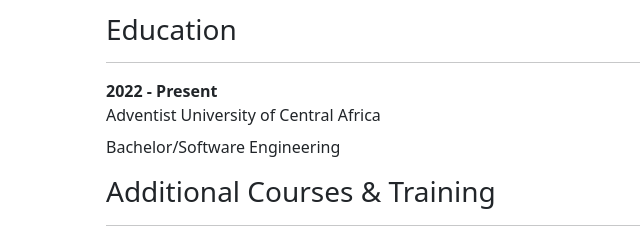
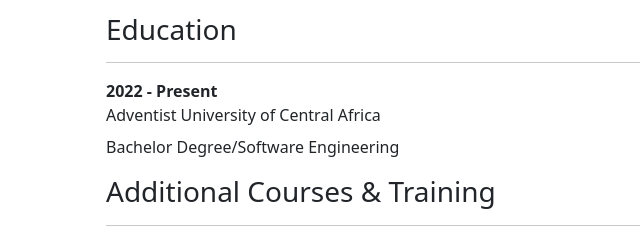
Before and after one commit to Jean-Kyassa/MyPortfolio, a website: page Portfolio Website/index.html in a window 1280 px wide. Shown: the part 4781-5014 px from the top of the page, 356-996 px from the left. Drawn offline with nearby package versions, Linux system fonts and the light colour scheme.

Commit message:
This is all about me

```diff
--- a/Portfolio Website/index.html
+++ b/Portfolio Website/index.html
@@ -260,7 +260,7 @@
           <dl>
             <dt>2022 - Present</dt>
             <dd>Adventist University of Central Africa</dd>
-            <dd>Bachelor/Software Engineering</dd>
+            <dd>Bachelor Degree/Software Engineering</dd>
           </dl>
           <h3>Additional Courses & Training</h3>
           <hr>
--- /dev/null
+++ b/package.json
@@ -0,0 +1,5 @@
+{
+  "dependencies": {
+    "@emailjs/browser": "^4.4.1"
+  }
+}
```
Also changed, not shown: 1 other file.
